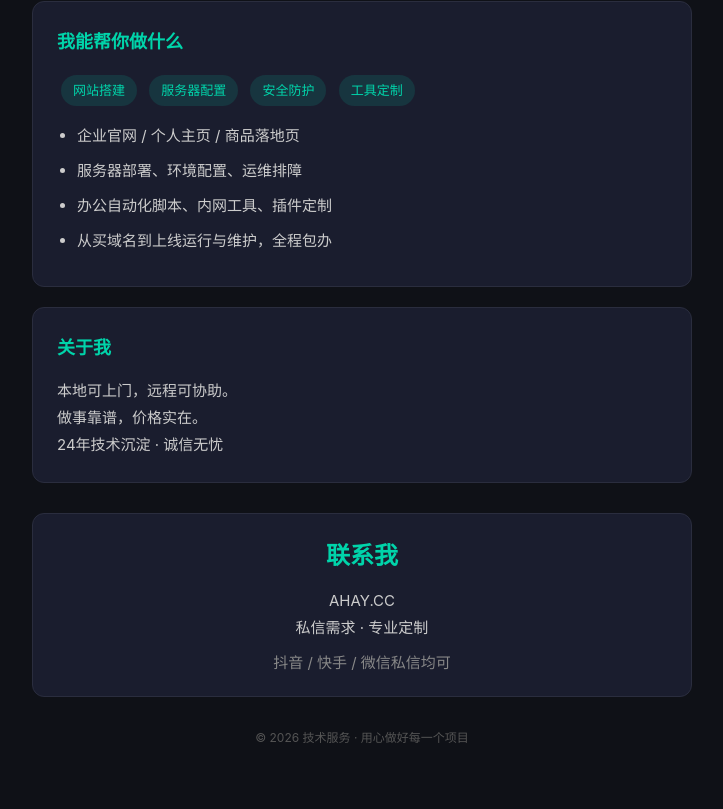
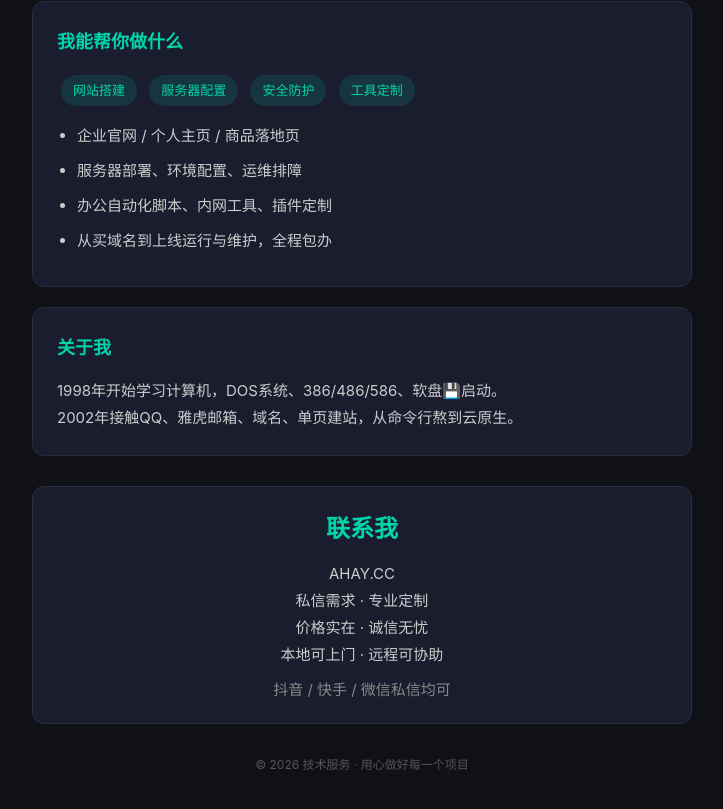
Before and after one commit to shange752/1, a plain HTML site: page index.html in a window 1280 px wide. Shown: the part 199-1008 px from the top of the page, without its empty margins (278-1001 px from the left). Drawn offline with Linux system fonts and the light colour scheme.

Commit message:
Add files via upload

```diff
--- a/index.html
+++ b/index.html
@@ -114,15 +114,16 @@
 
         <div class="section">
             <h2>关于我</h2>
-            <p>本地可上门，远程可协助。</p>
-			<p>做事靠谱，价格实在。</p>
-			<p>24年技术沉淀 · 诚信无忧</p>
+            <p>1998年开始学习计算机，DOS系统、386/486/586、软盘💾启动。</p>
+			<p>2002年接触QQ、雅虎邮箱、域名、单页建站，从命令行熬到云原生。</p>
         </div>
 
         <div class="contact">
             <h2>联系我</h2>
 			<p>AHAY.CC</p>
             <p>私信需求 · 专业定制</p>
+			<p>价格实在 · 诚信无忧</p>
+			<p>本地可上门 · 远程可协助</p>
             <p style="margin-top: 8px; color: #888;">抖音 / 快手 / 微信私信均可</p>
         </div>
 
```
